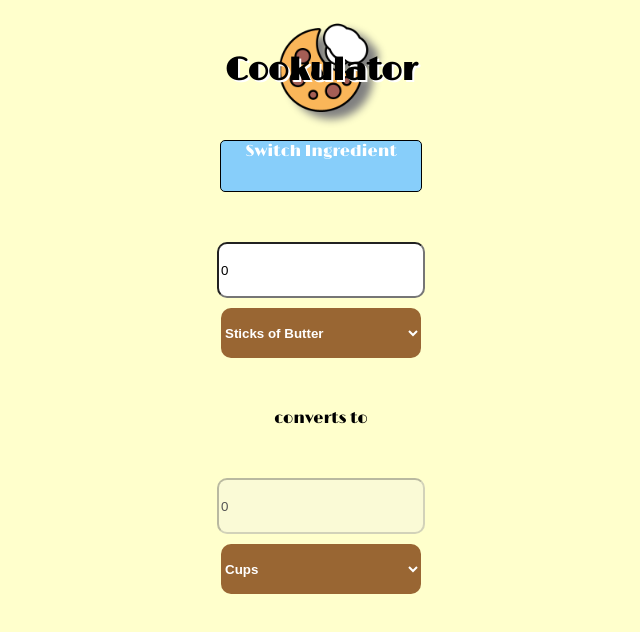
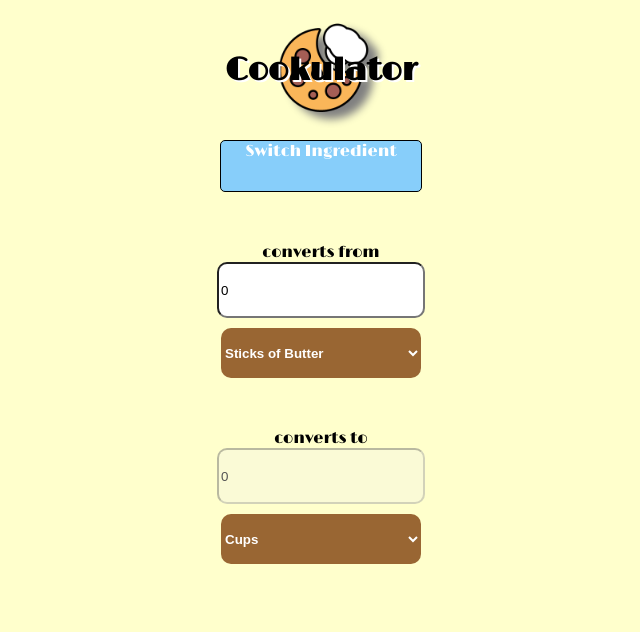
Before and after one commit to rrtong/cookulator, a React (Vite) app: page / in a window 1280 px wide. Both pictures are taken after a click on the element "butter". Shown: the top 632 px of the page, without its empty margins (319-959 px from the left). Built offline with nearby package versions, Linux system fonts and the light colour scheme.

Commit message:
add flour to baking calculator

```diff
--- a/src/components/Calculator.tsx
+++ b/src/components/Calculator.tsx
@@ -1,15 +1,21 @@
 import { useState, useEffect, JSX } from "react";
 import "../styles/Calculator.css";
-import { UnitConversions } from "../constants/Constants";
+import { ToUnitConversion, FromUnitConversion } from "../constants/Constants";
 
 interface CalculatorProps {
+  ingredient: string;
+  convert: Record<string, ToUnitConversion> | FromUnitConversion;
   dropdown: JSX.Element;
-  convert: Record<string, UnitConversions>;
+  dropdownType: JSX.Element;
 }
 
-const Calculator: React.FC<CalculatorProps> = ({ dropdown, convert }) => {
-  // TODO: flour types
-  // const [ingredientType, setIngredientType] = useState("");
+const Calculator: React.FC<CalculatorProps> = ({
+  ingredient,
+  convert,
+  dropdown,
+  dropdownType,
+}) => {
+  const [ingredientType, setIngredientType] = useState("");
   const [fromValue, setFromValue] = useState(0);
   const [fromUnit, setFromUnit] = useState("");
   const [toValue, setToValue] = useState(0);
@@ -21,6 +27,13 @@ const Calculator: React.FC<CalculatorProps> = ({ dropdown, convert }) => {
       setFromValue(Number(e.target.value));
     }
   };
+
+  // auto-select first ingredientType from dropdownType list
+  useEffect(() => {
+    if (dropdownType) {
+      setIngredientType(dropdownType.props.children[0].props.value);
+    }
+  }, [dropdownType]);
 
   // auto-select first two units from dropdown list
   useEffect(() => {
@@ -34,7 +47,11 @@ const Calculator: React.FC<CalculatorProps> = ({ dropdown, convert }) => {
   useEffect(() => {
     const handleToValue = () => {
       let convertCalc = convert[fromUnit][toUnit];
-      setToValue(convertCalc(fromValue));
+      if (typeof convertCalc === "function") {
+        setToValue(convertCalc(fromValue, ingredientType));
+      } else {
+        console.error("convertCalc is not a function");
+      }
     };
 
     if (fromValue) {
@@ -42,7 +59,11 @@ const Calculator: React.FC<CalculatorProps> = ({ dropdown, convert }) => {
     } else if (fromValue === 0 && fromUnit && toUnit) {
       handleToValue();
     }
-  }, [fromValue, fromUnit, toUnit]);
+  }, [ingredientType, fromValue, fromUnit, toUnit]);
+
+  const handleIngredientType = (e: React.ChangeEvent<HTMLSelectElement>) => {
+    setIngredientType(e.target.value);
+  };
 
   const handleFromUnit = (e: React.ChangeEvent<HTMLSelectElement>) => {
     setFromUnit(e.target.value);
@@ -54,7 +75,20 @@ const Calculator: React.FC<CalculatorProps> = ({ dropdown, convert }) => {
 
   return (
     <div className="calculator">
+      {dropdownType && (
+        <div>
+          type of {ingredient}
+          <select
+            value={ingredientType}
+            onChange={handleIngredientType}
+            disabled
+          >
+            {dropdownType}
+          </select>
+        </div>
+      )}
       <div className="from">
+        converts from
         <input
           value={fromValue}
           onChange={handleFromValue}
@@ -65,8 +99,8 @@ const Calculator: React.FC<CalculatorProps> = ({ dropdown, convert }) => {
           {dropdown}
         </select>
       </div>
-      converts to
       <div className="to">
+        converts to
         <input value={toValue} disabled />
         <select value={toUnit} onChange={handleToUnit}>
           {dropdown}
--- a/src/constants/Constants.tsx
+++ b/src/constants/Constants.tsx
@@ -1,6 +1,6 @@
 import { JSX } from "react";
 
-export const INGREDIENTS: Array<string> = ["butter", "salt"];
+export const INGREDIENTS: Array<string> = ["butter", "flour", "salt"];
 
 export const DROPDOWN: Record<string, JSX.Element> = {
   BUTTER: (
@@ -40,20 +40,75 @@ export const DROPDOWN: Record<string, JSX.Element> = {
   ),
 };
 
+export const DROPDOWN_TYPE: Record<string, JSX.Element> = {
+  FLOUR: (
+    <>
+      <option value="allpurposeflour">All-Purpose Flour</option>
+      <option value="wheatflour">Wheat Flour</option>
+      <option value="breadflour">Bread Flour</option>
+      <option value="type00flour">Type 00 Flour</option>
+      <option value="cakeflour">Cake/Pastry Flour</option>
+      <option value="ryeflour">Rye Flour</option>
+      <option value="plainflour">Plain Flour</option>
+      <option value="wholemealflour">Wholemeal Flour</option>
+    </>
+  ),
+  SUGAR: (
+    <>
+      <option value="granulatedsugar">Granulated Sugar</option>
+      <option value="brownsugar">Brown Sugar</option>
+      <option value="powderedsugar">Powdered/Confectioner's Sugar</option>
+      <option value="rawsugar">Raw Sugar</option>
+    </>
+  ),
+};
+
 const UNIT_TO_UNIT = (unit: number) => unit;
 const C_TO_TBSP = (c: number) => c * 16;
 const C_TO_TSP = (c: number) => c * 48;
 const LB_TO_OZ = (lb: number) => lb * 16;
 const OZ_TO_LB = (oz: number) => oz * 0.0625;
+const QT_TO_C = (qt: number) => qt * 4;
+const QT_TO_TBSP = (qt: number) => qt * 64;
+const QT_TO_TSP = (qt: number) => qt * 192;
 const TBSP_TO_C = (tbsp: number) => tbsp * 0.0625;
 const TBSP_TO_TSP = (tbsp: number) => tbsp * 3;
 const TSP_TO_C = (tsp: number) => tsp * 0.020833;
 const TSP_TO_TBSP = (tsp: number) => tsp / 3;
+const KG_TO_G = (kg: number) => kg * 1000;
+const G_TO_KG = (g: number) => g / 1000;
 
-export type ConversionFunction = (value: number) => number;
-export type UnitConversions = Record<string, ConversionFunction>;
-export type ConvertType = Record<string, Record<string, UnitConversions>>;
-export const CONVERT: ConvertType = {
+const FLOUR_C_TO_G = (c: number, ingredientType: string | undefined) => {
+  if (ingredientType === "allpurposeflour") {
+    return c * 125;
+  } else if (ingredientType === "wheatflour") {
+    return c * 120;
+  } else if (ingredientType === "breadflour") {
+    return c * 127;
+  } else if (ingredientType === "type00flour") {
+    return c * 127;
+  } else if (ingredientType === "cakeflour") {
+    return c * 100;
+  } else if (ingredientType === "ryeflour") {
+    return c * 102;
+  } else if (ingredientType === "plainflour") {
+    return c * 125;
+  } else if (ingredientType === "wholemealflour") {
+    return c * 120;
+  }
+  return 0;
+};
+
+export type ConversionFunction = (
+  value: number,
+  ingredientType?: string | undefined
+) => number;
+export type ToUnitConversion = Record<string, ConversionFunction>;
+export type FromUnitConversion = Record<
+  string,
+  Record<string, ToUnitConversion>
+>;
+export const CONVERT: FromUnitConversion = {
   BUTTER: {
     sticksofbutter: {
       sticksofbutter: UNIT_TO_UNIT,
@@ -147,6 +202,76 @@ export const CONVERT: ConvertType = {
       ounces: (tsp: number) => tsp * 0.091858,
       pounds: (tsp: number) => tsp * 0.005741,
     },
+    tablespoons: {
+      teaspoons: TBSP_TO_TSP,
+      tablespoons: UNIT_TO_UNIT,
+      cups: TBSP_TO_C,
+      quart: (tbsp: number) => tbsp * 0.015625,
+      gram: (tbsp: number) => tbsp * 7.8125,
+      kilograms: (tbsp: number) => tbsp * 0.007813,
+      ounces: (tbsp: number) => tbsp * 0.275578,
+      pounds: (tbsp: number) => tbsp * 0.017224,
+    },
+    cups: {
+      teaspoons: C_TO_TSP,
+      tablespoons: C_TO_TBSP,
+      cups: UNIT_TO_UNIT,
+      quarts: (c: number) => c / 4,
+      grams: FLOUR_C_TO_G,
+      kilograms: (c: number) => c / 8,
+      ounces: (c: number) => c * 4.409245,
+      pounds: (c: number) => c * 0.275578,
+    },
+    quarts: {
+      teaspoons: QT_TO_TSP,
+      tablespoons: QT_TO_TBSP,
+      cups: QT_TO_C,
+      quarts: UNIT_TO_UNIT,
+      grams: (qt: number) => qt * 500, // check ingredientType
+      kilograms: (qt: number) => qt / 2, // check ingredientType
+      ounces: (qt: number) => qt * 17.636981, // check ingredientType
+      pounds: (qt: number) => qt * 1.102311, // check ingredientType
+    },
+    grams: {
+      teaspoons: (g: number) => g * 0.384006,
+      tablespoons: (g: number) => g * 0.128,
+      cups: (g: number) => g / 125,
+      quarts: (g: number) => g / 500,
+      grams: UNIT_TO_UNIT,
+      kilograms: G_TO_KG,
+      ounces: (g: number) => g * 0.035274,
+      pounds: (g: number) => g * 0.002205,
+    },
+    kilograms: {
+      teaspoons: (kg: number) => kg * 384.006144,
+      tablespoons: (kg: number) => kg * 128,
+      cups: (kg: number) => kg * 8,
+      quarts: (kg: number) => kg * 2,
+      grams: KG_TO_G,
+      kilograms: UNIT_TO_UNIT,
+      ounces: (kg: number) => kg * 35.273962,
+      pounds: (kg: number) => kg * 2.204623,
+    },
+    ounces: {
+      teaspoons: (oz: number) => oz * 10.886391,
+      tablespoons: (oz: number) => oz * 3.628739,
+      cups: (oz: number) => oz * 0.226796,
+      quarts: (oz: number) => oz * 0.056699,
+      grams: (oz: number) => oz * 28.349523,
+      kilograms: (oz: number) => oz * 0.02835,
+      ounces: UNIT_TO_UNIT,
+      pounds: OZ_TO_LB,
+    },
+    pounds: {
+      teaspoons: (lb: number) => lb * 174.182257,
+      tablespoons: (lb: number) => lb * 58.059823,
+      cups: (lb: number) => lb * 3.628739,
+      quarts: (lb: number) => lb * 0.907185,
+      grams: (lb: number) => lb * 453.59237,
+      kilograms: (lb: number) => lb * 0.453592,
+      ounces: LB_TO_OZ,
+      pounds: UNIT_TO_UNIT,
+    },
   },
   SALT: {
     smidgens: {
--- a/src/main.tsx
+++ b/src/main.tsx
@@ -2,7 +2,7 @@ import { StrictMode, useState } from "react";
 import { createRoot } from "react-dom/client";
 import Selector from "./components/Selector.tsx";
 import Calculator from "./components/Calculator.tsx";
-import { DROPDOWN, CONVERT } from "./constants/Constants.tsx";
+import { CONVERT, DROPDOWN, DROPDOWN_TYPE } from "./constants/Constants.tsx";
 import cookulator from "../public/cookulator.png";
 import "./index.css";
 
@@ -23,8 +23,10 @@ function App() {
       />
       {ingredient && !showSelector && (
         <Calculator
+          ingredient={ingredient}
+          convert={CONVERT[ingredient.toUpperCase()]}
           dropdown={DROPDOWN[ingredient.toUpperCase()]}
-          convert={CONVERT[ingredient.toUpperCase()]}
+          dropdownType={DROPDOWN_TYPE[ingredient.toUpperCase()]}
         />
       )}
     </div>
--- a/src/styles/Calculator.css
+++ b/src/styles/Calculator.css
@@ -1,9 +1,10 @@
 .calculator {
   width: 20%;
-  display: inline-block
+  display: inline-block;
 }
 
-.from, .to {
+.from,
+.to {
   display: flex;
   flex-direction: column;
   align-items: center;
```
Also changed, not shown: src/styles/SelectorButton.css (line endings or trailing spaces).
